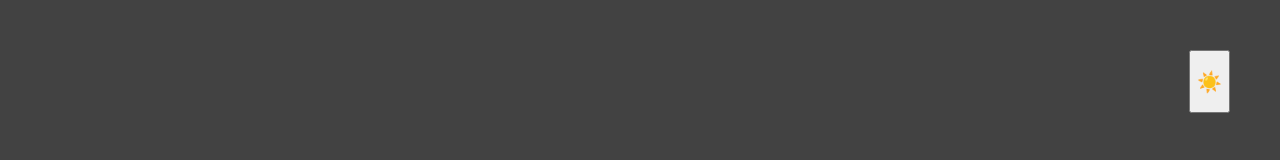
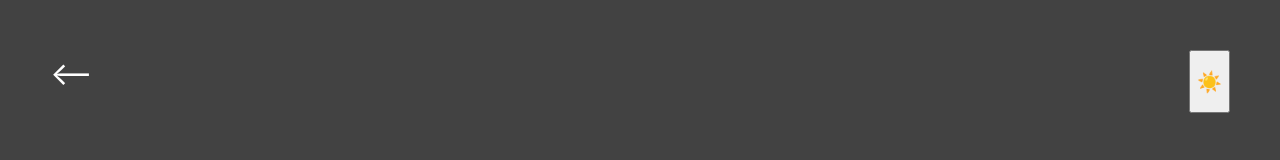
Before and after one commit to reubenjds/simple-website, a React (Vite) app: page /projects in a window 1280 px wide. Shown: the top 160 px of the page. Built offline with nearby package versions, Linux system fonts and the light colour scheme.

Commit message:
feat: add back button

```diff
--- /dev/null
+++ b/src/Back.jsx
@@ -0,0 +1,11 @@
+import { Link } from "react-router-dom";
+
+function Back() {
+	return (
+		<Link to='/'>
+			<div class='back'>⟵</div>
+		</Link>
+	);
+}
+
+export default Back;
--- a/src/Projects.jsx
+++ b/src/Projects.jsx
@@ -2,6 +2,7 @@ import { useEffect } from "react";
 import Theme from "./Theme";
 import Project from "./Project";
 import Projs from "../assets/Projects.json";
+import Back from "./Back";
 
 export default function Projects() {
 	useEffect(() => {
@@ -15,6 +16,7 @@ export default function Projects() {
 	return (
 		<>
 			<Theme />
+			<Back />
 			<div>
 				<div class='scroll-area'> Scroll to view projects! </div>
 				{Projs.map((p) => {
--- a/src/index.css
+++ b/src/index.css
@@ -38,6 +38,9 @@
 		color: black;
 	}
 	& .scroll-area {
+		color: black;
+	}
+	& .back {
 		color: black;
 	}
 }
@@ -85,6 +88,15 @@ h1 {
 	top: 50px;
 	right: 50px;
 }
+
+.back {
+	position: absolute;
+	top: 50px;
+	left: 50px;
+	font-size: xx-large;
+	color: white;
+}
+
 .pad {
 	padding: 5px;
 }
```
